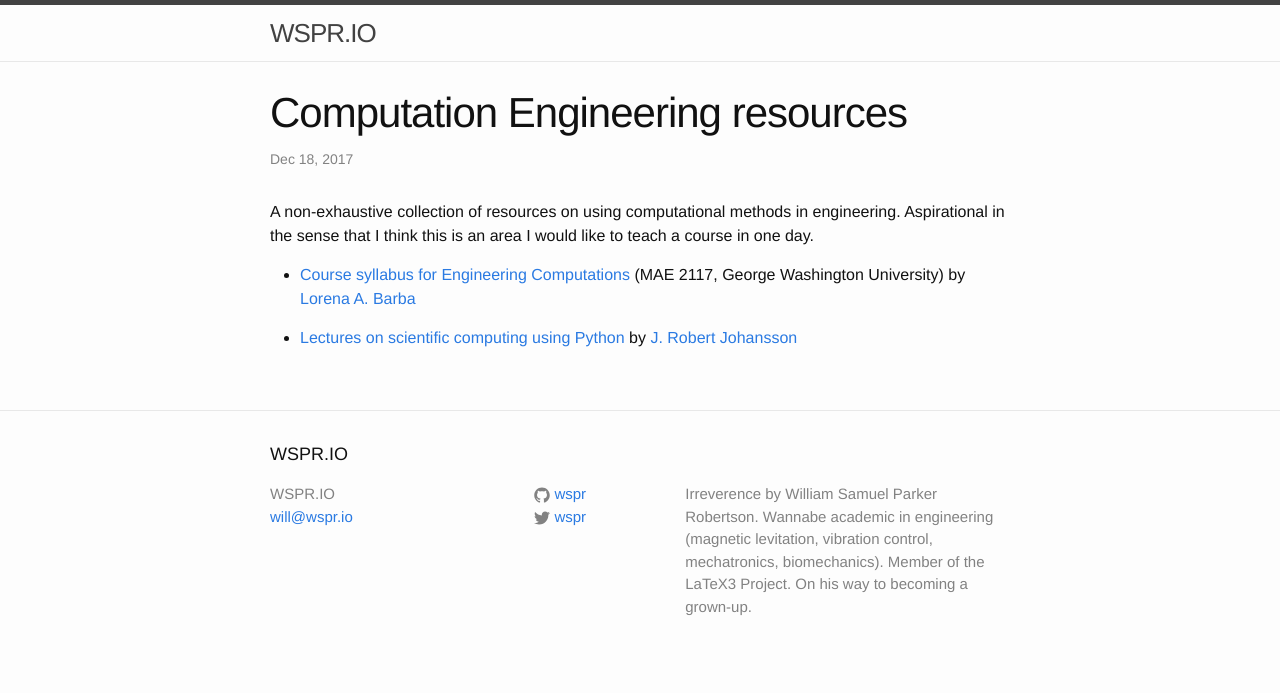
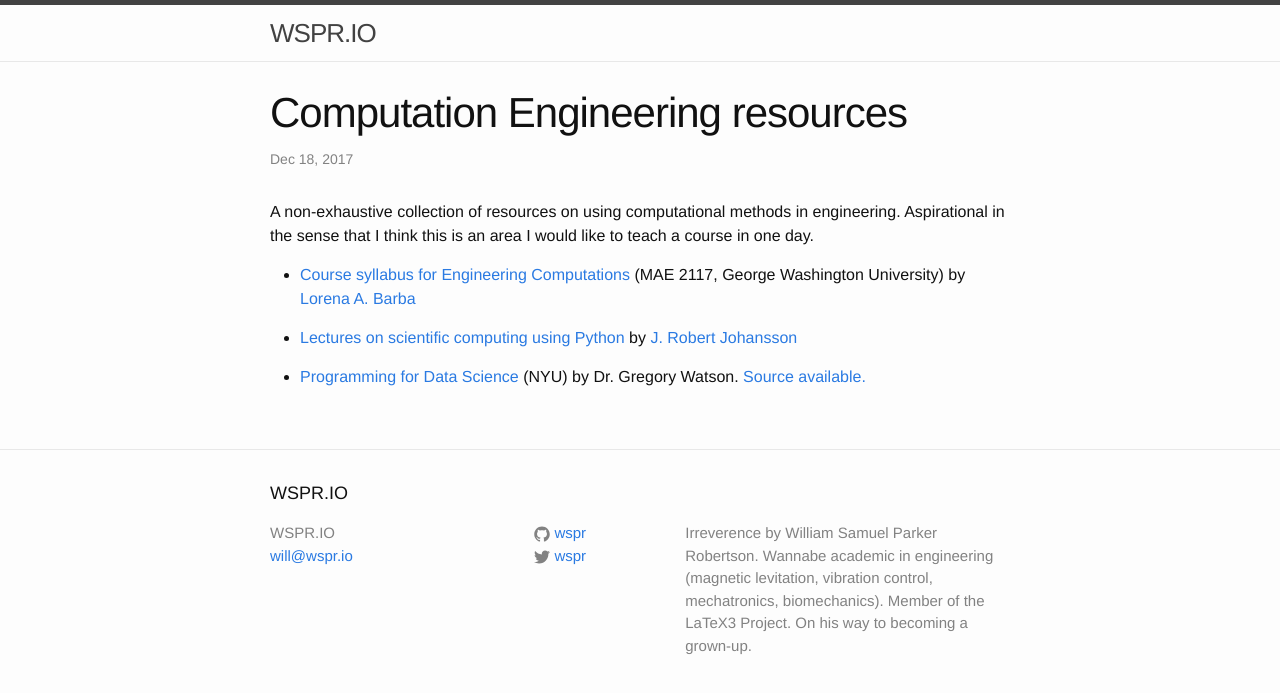
Before and after one commit to wspr/wspr.github.io, a Jekyll site: the page built from _posts/2017-12-18-computational-eng.md, in a window 1280 px wide. Shown: the top 693 px of the page. Built offline with Jekyll 4.4.1, drawn with Linux system fonts in a browser that asks for light colours.

Commit message:
add programming for data science

```diff
--- a/_posts/2017-12-18-computational-eng.md
+++ b/_posts/2017-12-18-computational-eng.md
@@ -13,3 +13,6 @@ Aspirational in the sense that I think this is an area I would like to teach a c
 
 * [Lectures on scientific computing using Python](https://github.com/jrjohansson/scientific-python-lectures)
   by [J. Robert Johansson](http://jrjohansson.github.io/)
+
+* [Programming for Data Science](https://nyu-cds.github.io/courses/) (NYU) by Dr. Gregory Watson.
+  [Source available.](https://github.com/nyu-cds/courses/tree/master)
```
